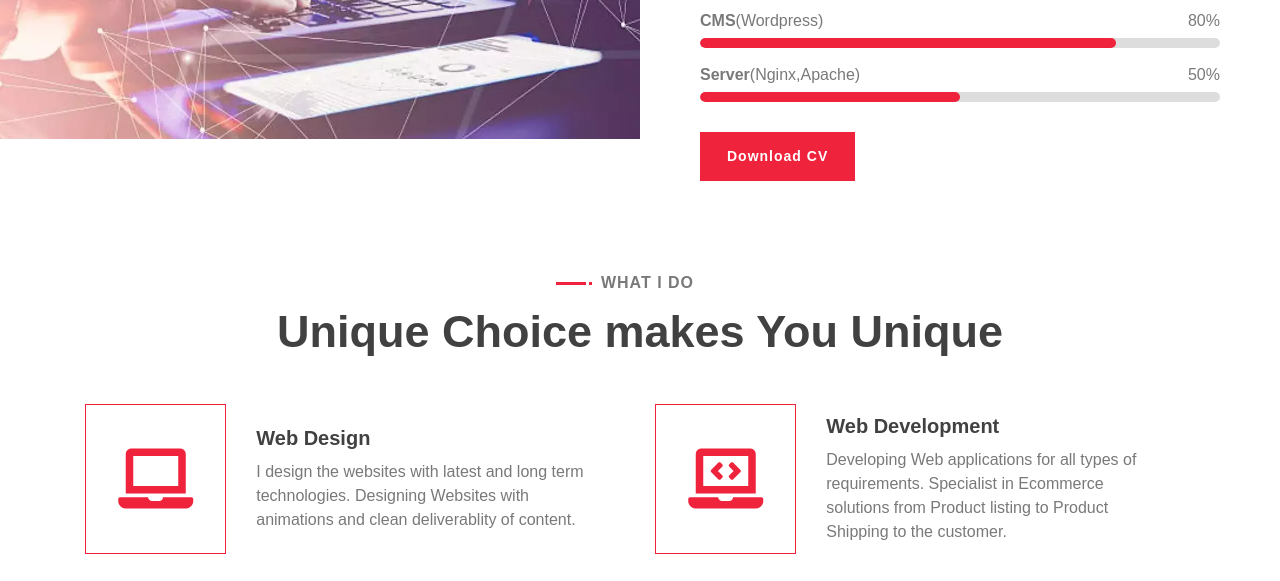
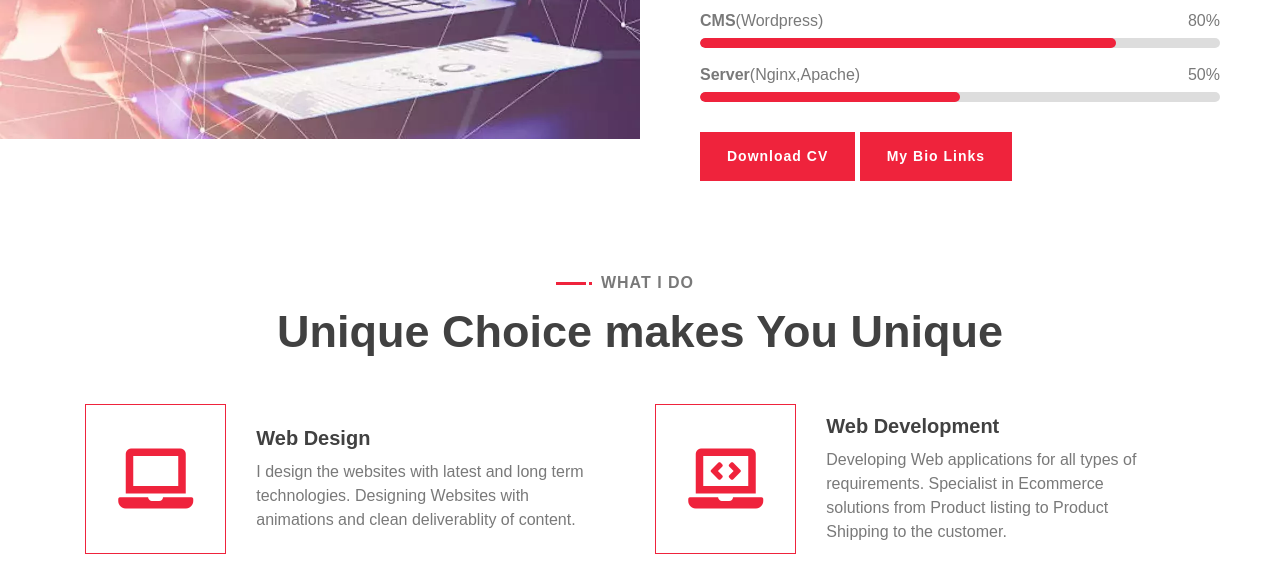
Before and after one commit to Charanjet/portfolio, a plain HTML site: page index.html in a window 1280 px wide. Shown: the part 1000-1581 px from the top of the page. Drawn offline with Linux system fonts and the light colour scheme.

Commit message:
bio link added

```diff
--- a/index.html
+++ b/index.html
@@ -119,6 +119,8 @@
                             </div>
                         </div>
                         <a class="btn" href="" download="cv.pdf">Download CV</a>
+                        <a class="btn" href="https://bio.link/charanjeet" >My Bio Links</a>
+
                     </div>
                 </div>
             </div>
```
